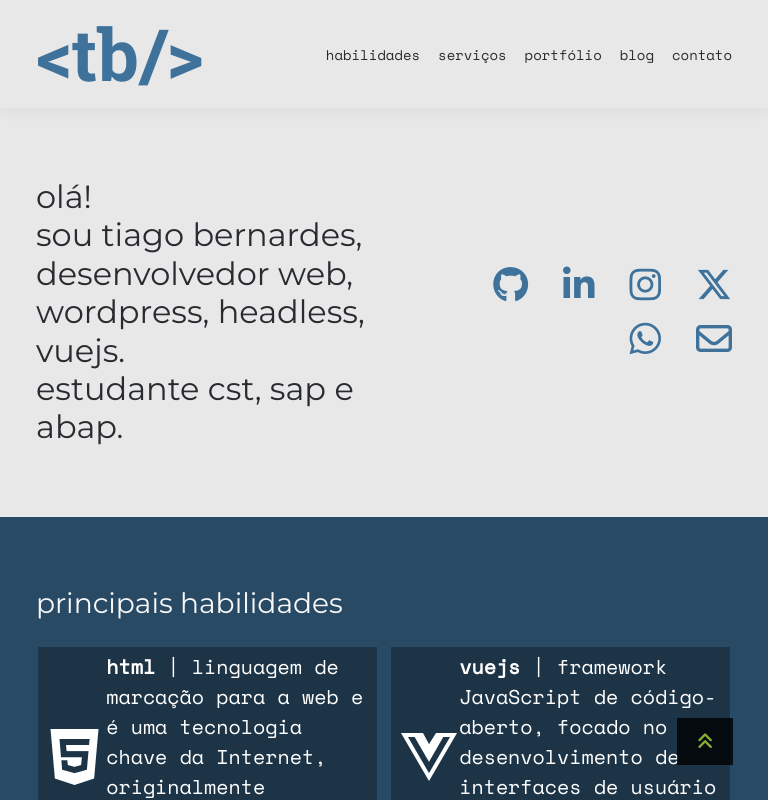
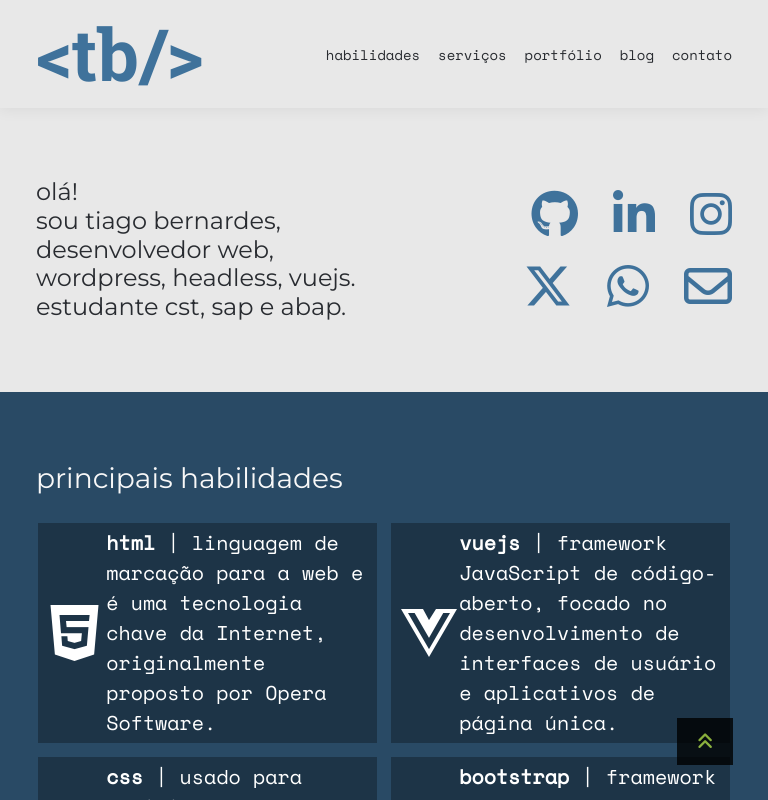
Before and after one commit to tiagobernard/site-tb-vue, a Vue app: page / in a window 768 px wide. Shown: the top 800 px of the page. Built offline with nearby package versions, Linux system fonts and the light colour scheme; no server answers.

Commit message:
Melhorando a resposnsividade para tablets

```diff
--- a/src/components/SobreTb.vue
+++ b/src/components/SobreTb.vue
@@ -121,7 +121,12 @@ export default {
   }
 }
 
-@media only screen and (min-width: 732px) and (max-width: 1024px) {
+@media only screen and (min-width:732px) and (max-width:768px) {
+  .socialTb ul {display: block;}
+  .sobre h1 {font-size:1.5rem}
+}
+
+@media only screen and (min-width: 769px) and (max-width: 1024px) {
   .socialTb a {font-size:36px}
   .sobre h1 {font-size:2rem}
 }
```
